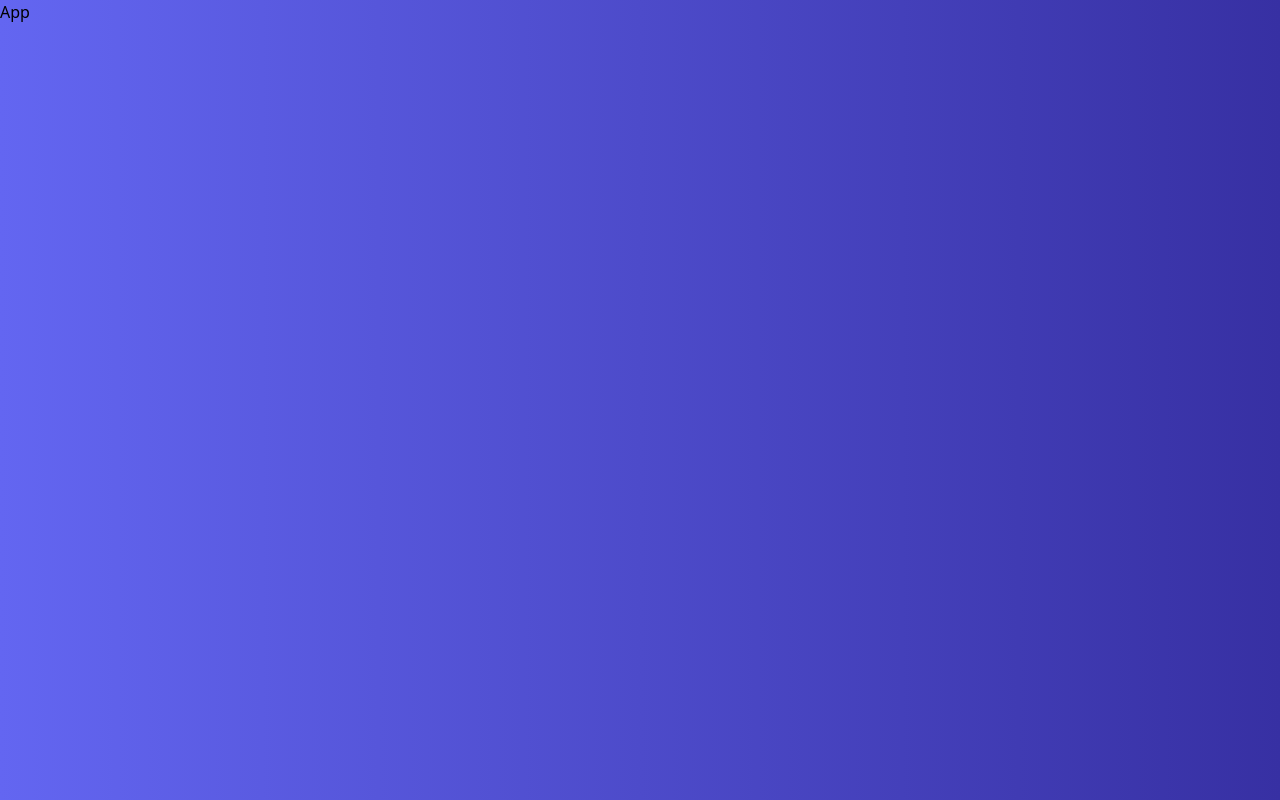
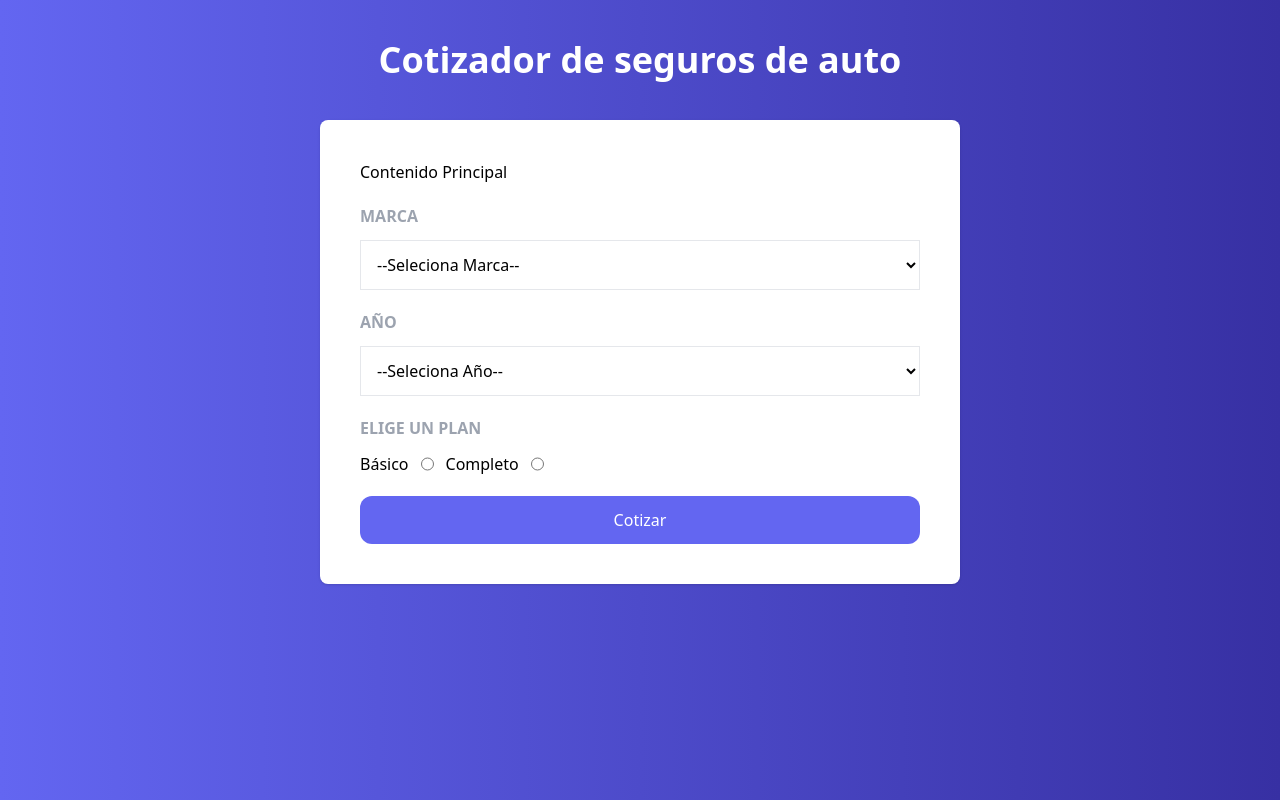
Before and after one commit to danielmateu/cotizador-seguros, a React (Vite) app: page / in a window 1280 px wide. Built offline with nearby package versions, Linux system fonts and the light colour scheme.

Commit message:
Estructura basica creada

```diff
--- a/src/App.jsx
+++ b/src/App.jsx
@@ -1,10 +1,12 @@
+import { AppSeguro } from "./components/AppSeguro"
 
 
 function App() {
 
 
   return (
-    <h1>App</h1>
+
+    <AppSeguro/>
   )
 }
 
--- /dev/null
+++ b/src/components/AppSeguro.jsx
@@ -0,0 +1,19 @@
+import { Formulario } from "./Formulario"
+
+
+export const AppSeguro = () => {
+    return (
+        <>
+            <header className="my-10">
+                <h1 className="text-white text-center text-4xl font-black">Cotizador de seguros de auto</h1>
+            </header>
+
+            <main className="bg-white md:w-2/3 lg:w-2/4 mx-auto shadow rounded-lg p-10">
+                <p>Contenido Principal</p>
+
+                <Formulario></Formulario>
+
+            </main>
+        </>
+    )
+}
--- /dev/null
+++ b/src/components/Formulario.jsx
@@ -0,0 +1,72 @@
+import { Fragment } from "react"
+import { MARCAS, PLANES, YEARS } from "../constants"
+
+export const Formulario = () => {
+    return (
+        <>
+        <form action="" className="form">
+            <div className="my-5">
+                <label htmlFor="" className="block mb-3 font-bold text-gray-400 uppercase">
+                    Marca
+                </label>
+
+                <select name="marca" id="" className="w-full p-3 bg-white border border-gray-200">
+                    <option value="">--Seleciona Marca--</option>
+
+                    {MARCAS.map(marca => (
+                        <option
+                            value={marca.id}
+                            key={marca.id}>
+                            {marca.nombre}
+                        </option>
+                    ))}
+                </select>
+            </div>
+            <div className="my-5">
+                <label htmlFor="" className="block mb-3 font-bold text-gray-400 uppercase">
+                    Año
+                </label>
+
+                <select name="year" id="" className="w-full p-3 bg-white border border-gray-200">
+                    <option value="">--Seleciona Año--</option>
+
+                    {YEARS.map(year => (
+                        <option
+                            value={year}
+                            key={year}>
+                            {year}
+                        </option>
+                    ))}
+                </select>
+            </div>
+            <div className="my-5">
+                <label htmlFor="" className="block mb-3 font-bold text-gray-400 uppercase">
+                    Elige un plan
+                </label>
+
+                <div className="flex gap-3 item-center">
+                    {
+                        PLANES.map(plan => (
+                            <Fragment key={plan.id}>
+                                <label htmlFor="">
+                                    {plan.nombre}
+                                </label>
+                                <input type="radio"
+                                        name="plan"
+                                        value={plan.id}
+                                />
+                            </Fragment>
+                        ))
+                    }
+                </div>
+            </div>
+
+            <input type="submit"
+                    className="w-full bg-indigo-500 hover:bg-indigo-400 transition-all text-white hover:text-gray-800 hover:font-bold cursor-pointer p-3 rounded-xl"
+                    value='Cotizar'
+            />
+        </form>
+
+        </>
+    )
+}
--- /dev/null
+++ b/src/constants/index.js
@@ -0,0 +1,15 @@
+export const MARCAS = [
+    {id: 1, nombre: 'Europeo'},
+    {id: 2, nombre: 'Americano'},
+    {id: 3, nombre: 'Asiatico'},
+]
+
+const YEARMAX = new Date().getFullYear();
+export const YEARS = Array.from(new Array(20), (valor,index) => YEARMAX - index );
+
+
+export const PLANES = [
+    {id: 1, nombre: 'Básico'},
+    {id: 2, nombre: 'Completo'}
+
+]
```
